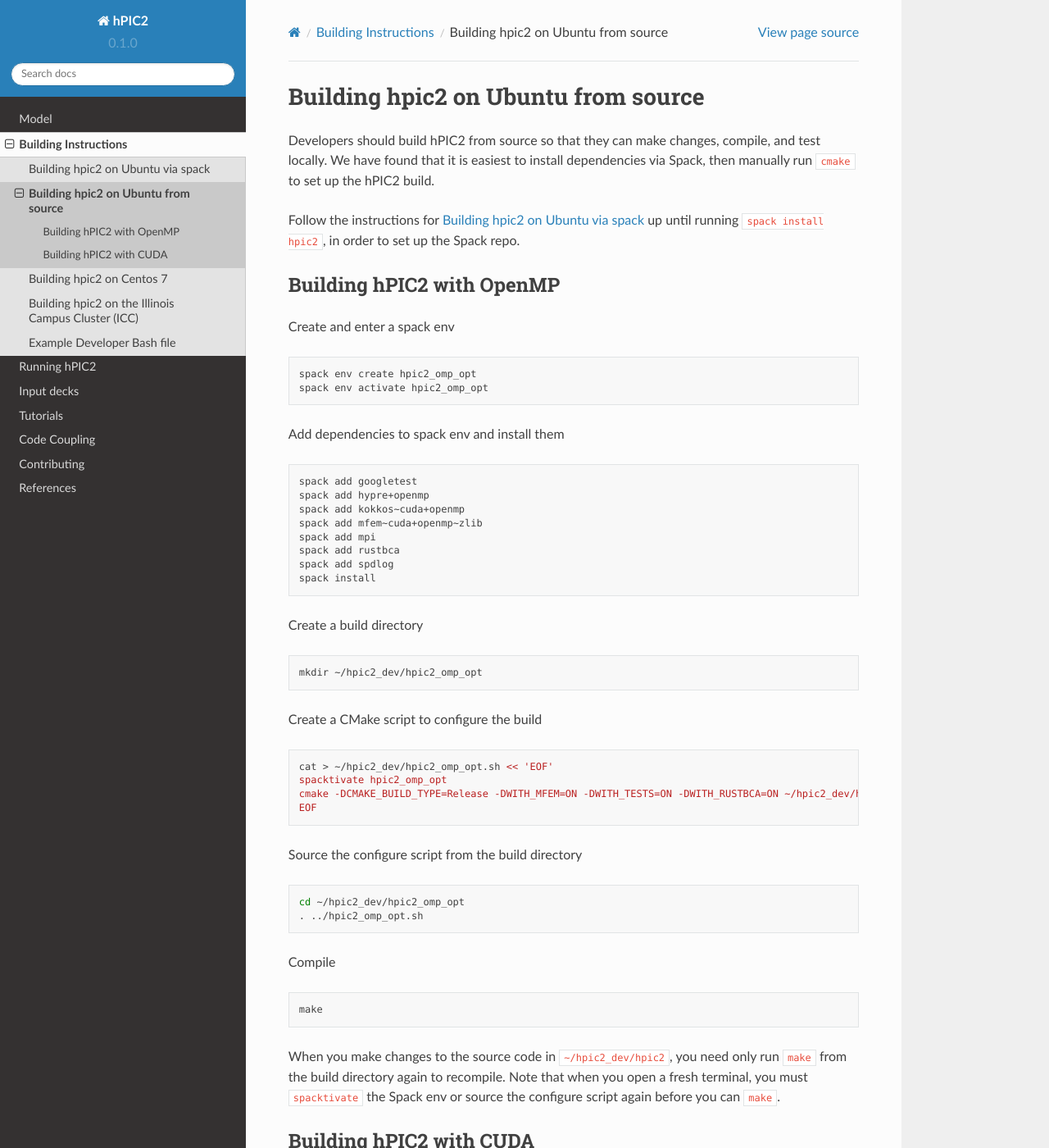
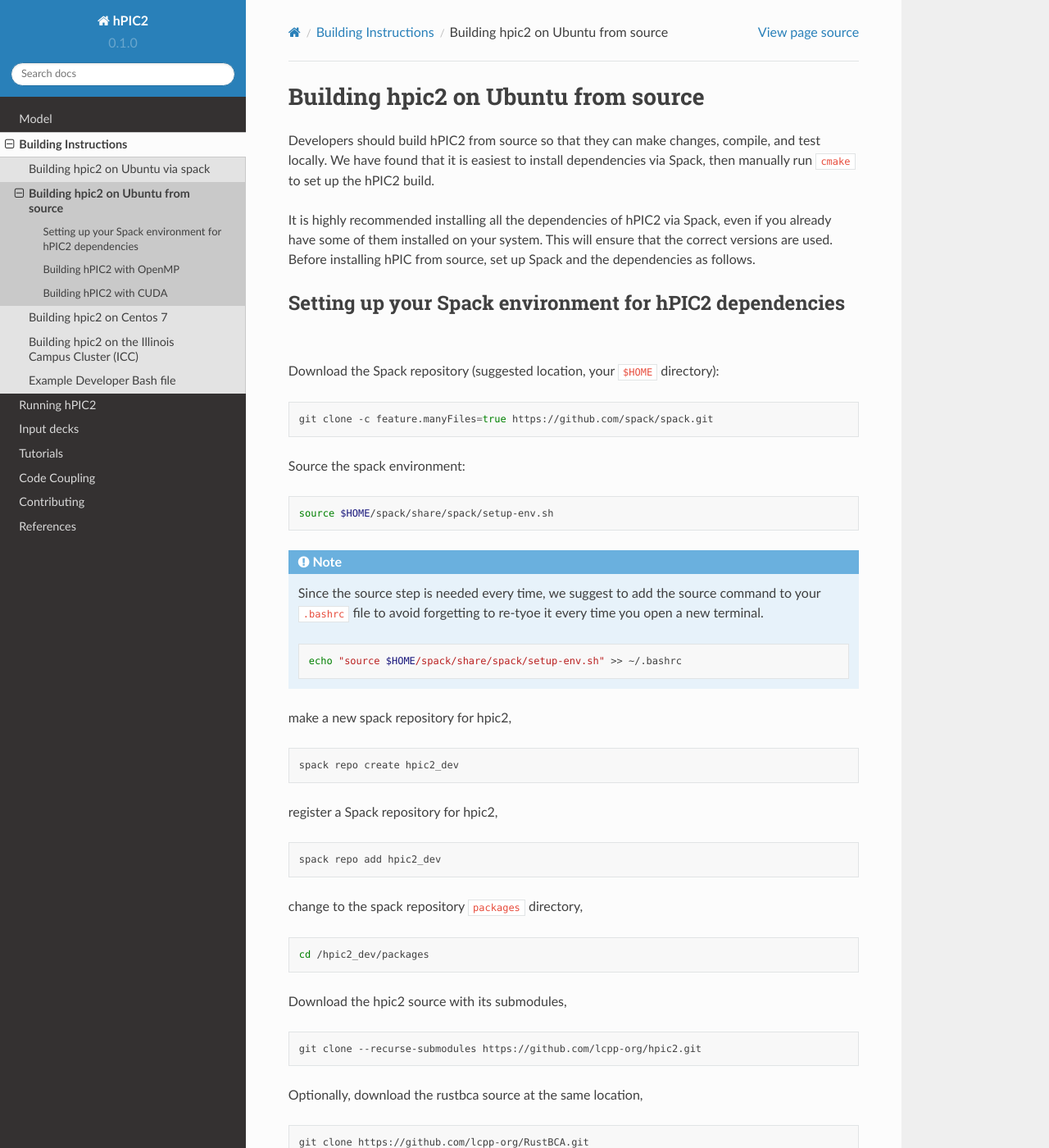
Before and after one commit to lcpp-org/hpic2doc, a Sphinx documentation site: the page built from docs/source/build_on_ubuntu_from_source.rst, in a window 1280 px wide and 1400 px high. Shown: the whole window at 82% size. Built offline with Sphinx 7.4.7 and the Read the Docs theme 2.0.0, drawn with Linux system fonts in a browser that asks for light colours; some of the changed text lies outside the part shown.

Commit message:
build on ubuntu "from source"

```diff
--- a/docs/source/build_on_ubuntu_from_source.rst
+++ b/docs/source/build_on_ubuntu_from_source.rst
@@ -7,10 +7,87 @@
 We have found that it is easiest to install dependencies via Spack,
 then manually run ``cmake`` to set up the hPIC2 build.
 
-Follow the instructions for
-:ref:`build_on_ubuntu:Building hpic2 on Ubuntu via spack`
-up until running ``spack install hpic2``,
-in order to set up the Spack repo.
+It is highly recommended installing all the dependencies of
+hPIC2 via Spack, even if you already have some of them installed
+on your system. This will ensure that the correct versions are used.
+Before installing hPIC from source, set up Spack and the dependencies
+as follows.
+
+.. Follow the instructions for
+.. :ref:`build_on_ubuntu:Building hpic2 on Ubuntu via spack`
+.. up until running ``spack install hpic2``,
+.. in order to set up the Spack repo.
+
+Setting up your Spack environment for hPIC2 dependencies
+----------------------------------------------------------
+
+Download the Spack repository
+(suggested location, your ``$HOME`` directory):
+
+.. code-block:: bash
+
+   git clone -c feature.manyFiles=true https://github.com/spack/spack.git
+
+
+Source the spack environment:
+
+.. code-block:: bash
+
+   source $HOME/spack/share/spack/setup-env.sh
+
+.. note::
+
+   Since the source step is needed every time,
+   we suggest to add the source command to your ``.bashrc`` file
+   to avoid forgetting to re-tyoe it every time you open a new terminal.
+
+   .. code-block:: bash
+
+      echo "source $HOME/spack/share/spack/setup-env.sh" >> ~/.bashrc
+
+
+make a new spack repository for hpic2,
+
+.. code-block:: bash
+
+   spack repo create hpic2_dev
+
+
+register a Spack repository for hpic2,
+
+.. code-block:: bash
+
+   spack repo add hpic2_dev
+
+
+change to the spack repository ``packages`` directory,
+
+.. code-block:: bash
+
+   cd /hpic2_dev/packages
+
+
+Download the hpic2 source with its submodules,
+
+.. code-block:: bash
+
+   git clone --recurse-submodules https://github.com/lcpp-org/hpic2.git
+
+
+Optionally, download the rustbca source at the same location,
+
+.. code-block:: bash
+
+   git clone https://github.com/lcpp-org/RustBCA.git
+
+
+and rename it to ``rustbca``
+
+.. code-block::
+
+   mv RustBCA rustbca
+
+
 
 Building hPIC2 with OpenMP
 ---------------------------
@@ -22,7 +99,7 @@
    spack env create hpic2_omp_opt
    spack env activate hpic2_omp_opt
 
-Add dependencies to spack env and install them
+Add dependencies to spack env
 
 .. code-block:: bash
 
@@ -33,6 +110,11 @@
    spack add mpi
    spack add rustbca
    spack add spdlog
+
+and install them
+
+.. code-block:: bash
+
    spack install
 
 Create a build directory
```
